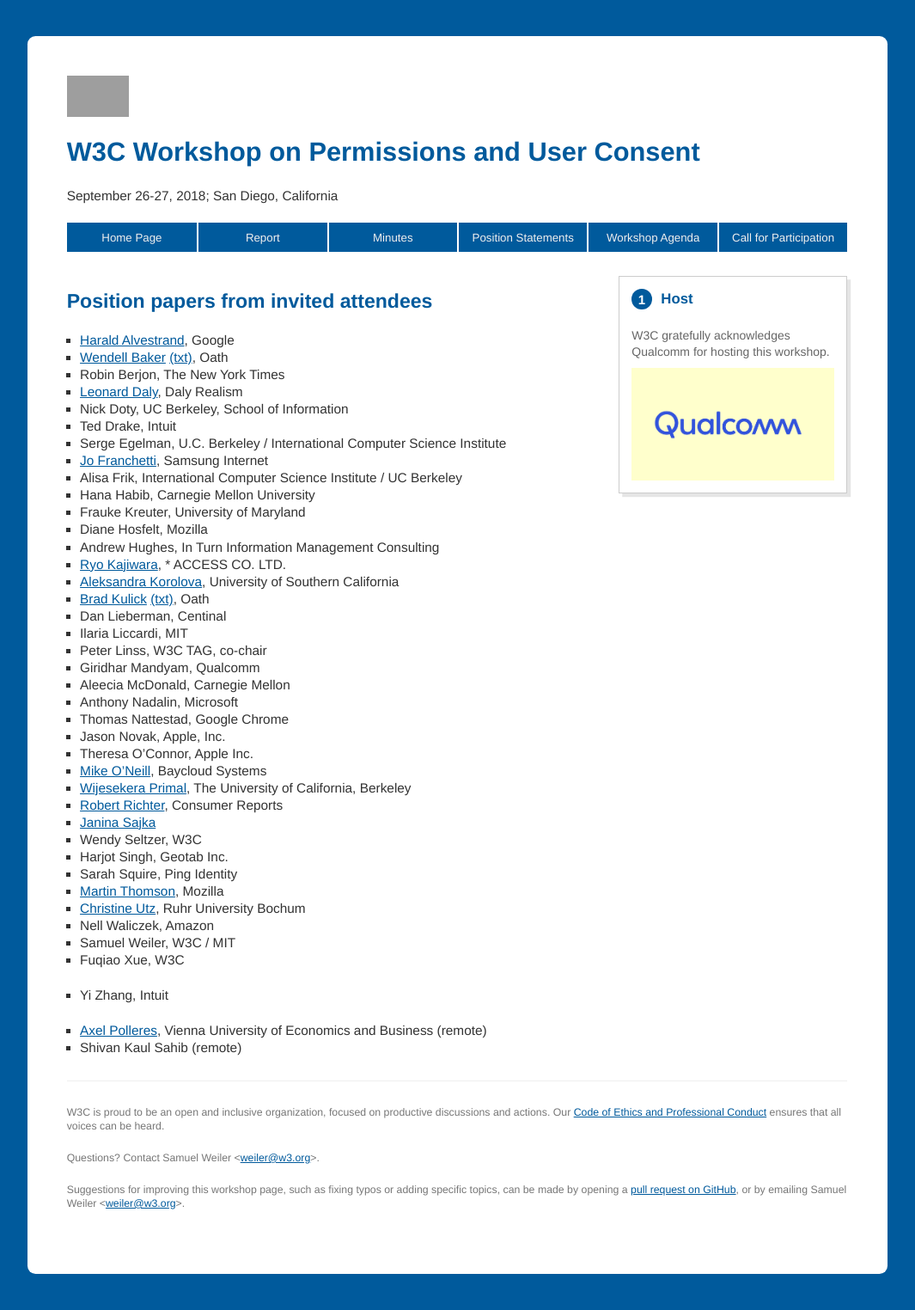
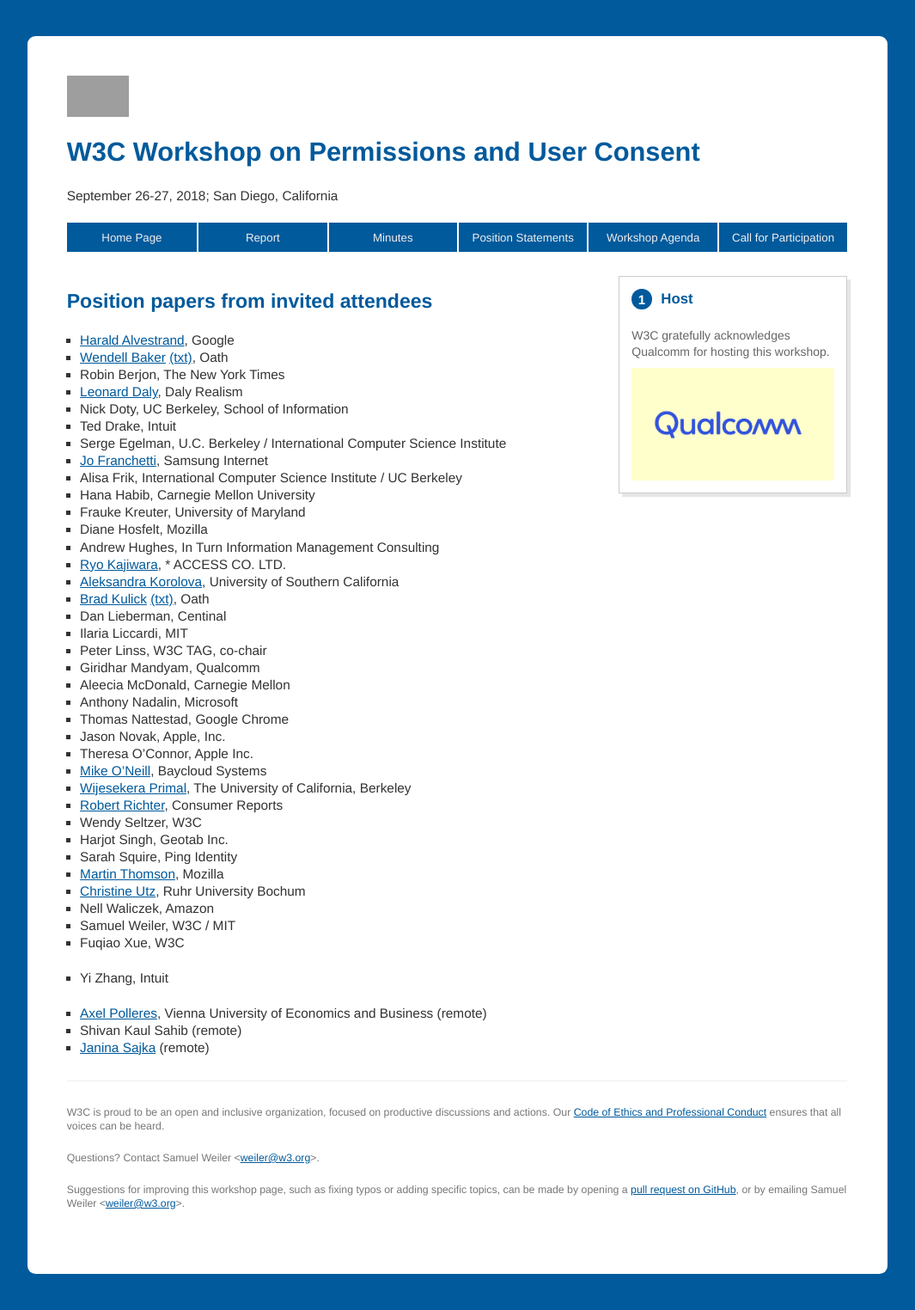
Before and after one commit to w3c/permissions-ws-2018, a Jekyll site: the page built from papers.md, in a window 1280 px wide. Shown: the whole page at 86% size, without its empty margins (108-1173 px from the left). Built offline with Jekyll 4.4.1, drawn with Linux system fonts in a browser that asks for light colours; our own code applies the rules of GitHub Pages for plain Markdown files; part of the change alters nothing that is shown; grey boxes are pictures that could not be loaded.

Commit message:
janina remote

```diff
--- a/papers.md
+++ b/papers.md
@@ -32,7 +32,6 @@ layout: home
 * [Mike O'Neill](https://www.w3.org/Privacy/permissions-ws-2018/papers/mike-oneil.txt),	Baycloud Systems
 * [Wijesekera Primal](https://www.w3.org/Privacy/permissions-ws-2018/papers/primal-wijesekera.txt),	The University of California, Berkeley
 * [Robert Richter](https://www.w3.org/Privacy/permissions-ws-2018/papers/robert-richter.pdf),	Consumer Reports
-* [Janina Sajka](https://www.w3.org/Privacy/permissions-ws-2018/papers/janina-sajka.html)
 * Wendy Seltzer, W3C
 * Harjot Singh, Geotab Inc.
 * Sarah Squire,	Ping Identity
@@ -45,3 +44,4 @@ layout: home
 
 * [Axel Polleres](https://www.w3.org/Privacy/permissions-ws-2018/papers/axel-polleres.pdf),  Vienna University of Economics and Business  (remote)
 * Shivan Kaul Sahib (remote)
+* [Janina Sajka](https://www.w3.org/Privacy/permissions-ws-2018/papers/janina-sajka.html) (remote)
```
